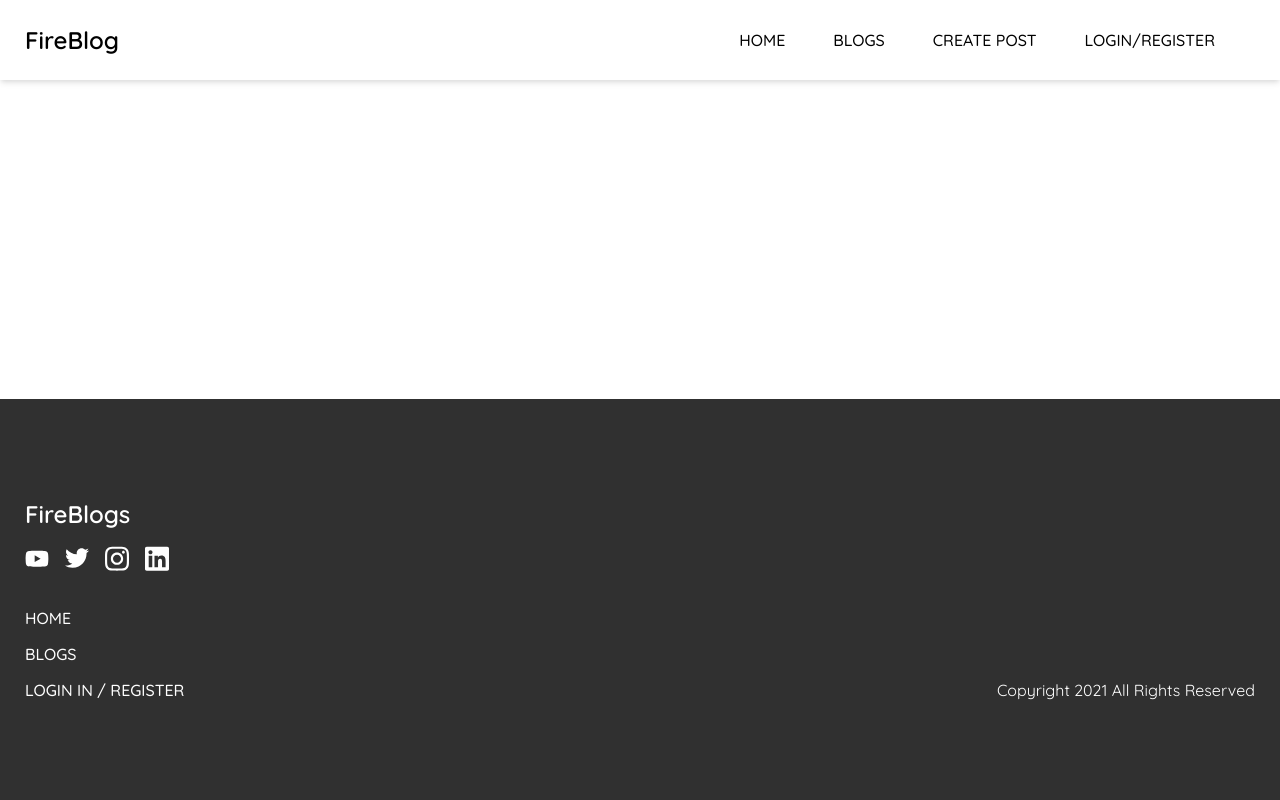
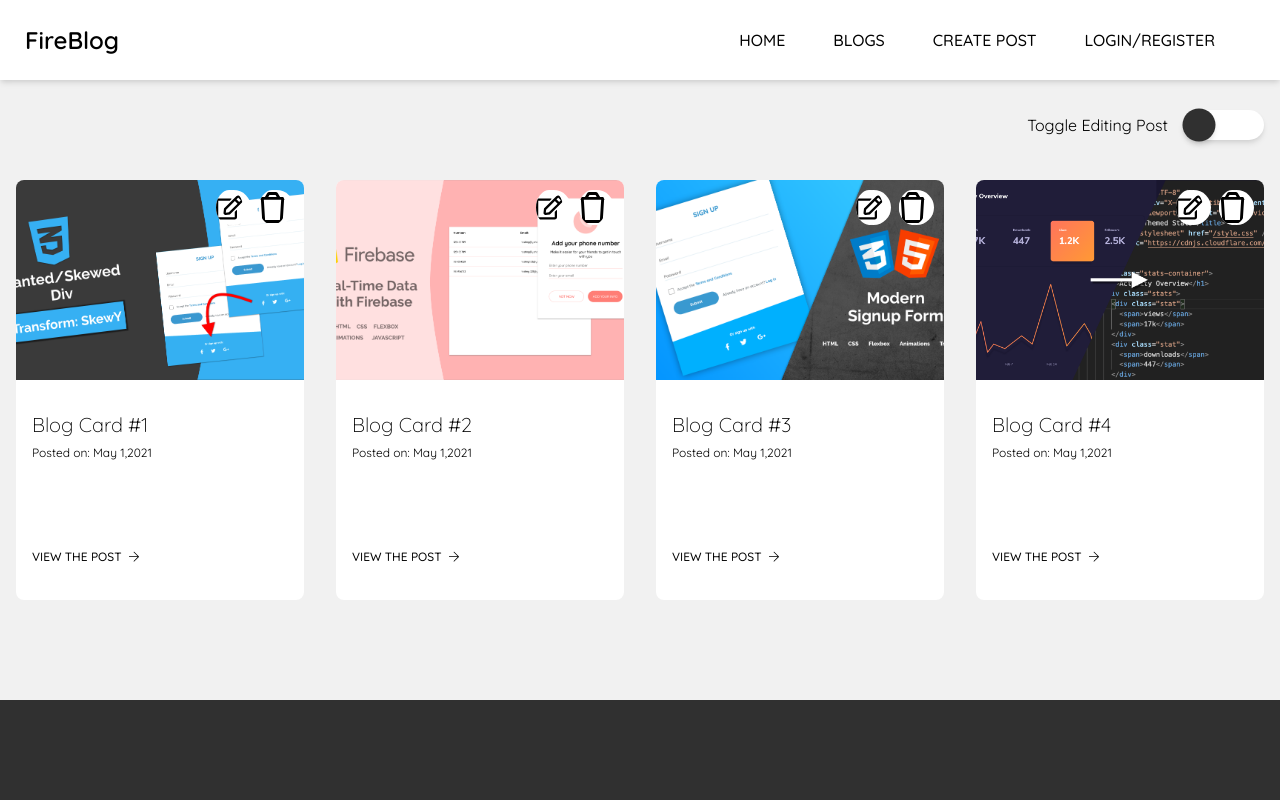
Before and after one commit to bluzeey/fireblog, a Vue app: page /blogs in a window 1280 px wide. Shown: the top 800 px of the page. Built offline with nearby package versions, Linux system fonts and the light colour scheme; what vue2-editor would draw is missing.

Commit message:
Creating the blog Page

```diff
--- a/src/App.vue
+++ b/src/App.vue
@@ -26,36 +26,86 @@
 
 <style lang="scss">
 @import url("https://fonts.googleapis.com/css2?family=Quicksand:wght@300;400;500;600;700&display=swap");
-
 * {
   margin: 0;
   padding: 0;
   box-sizing: border-box;
   font-family: "Quicksand", sans-serif;
 }
-
 .app {
   display: flex;
   flex-direction: column;
   min-height: 100vh;
 }
-
 .container {
   max-width: 1440px;
   margin: 0 auto;
 }
-
 .link {
   cursor: pointer;
   text-decoration: none;
   text-transform: uppercase;
   color: black;
 }
-
 .link-light {
   color: #fff;
 }
-
+.arrow {
+  margin-left: 8px;
+  width: 12px;
+  path {
+    fill: #000;
+  }
+}
+.arrow-light {
+  path {
+    fill: #fff;
+  }
+}
+button,
+.router-button {
+  transition: 500ms ease all;
+  cursor: pointer;
+  margin-top: 24px;
+  padding: 12px 24px;
+  background-color: #303030;
+  color: #fff;
+  border-radius: 20px;
+  border: none;
+  text-transform: uppercase;
+  &:focus {
+    outline: none;
+  }
+  &:hover {
+    background-color: rgba(48, 48, 48, 0.7);
+  }
+}
+.button-ghost {
+  color: #000;
+  padding: 0;
+  border-radius: 0;
+  margin-top: 50px;
+  font-size: 15px;
+  font-weight: 500;
+  background-color: transparent;
+  @media(min-width: 700px) {
+    margin-top: 0;
+    margin-left: auto;
+  }
+  i {
+    margin-left: 8px;
+  }
+}
+.button-light {
+  background-color: transparent;
+  border: 2px solid #fff;
+  color: #fff;
+}
+.button-inactive {
+  pointer-events: none;
+  cursor: none;
+  background-color: rgba(128, 128, 128, 0.5);
+}
 .blog-card-wrap {
   position: relative;
   padding: 80px 16px;
--- a/src/components/Navigation.vue
+++ b/src/components/Navigation.vue
@@ -9,7 +9,7 @@
       <div class="nav-links">
         <ul v-show="!mobile">
           <router-link class="link" to="#">Home</router-link>
-          <router-link class="link" to="#">Blogs</router-link>
+          <router-link class="link" to="blogs">Blogs</router-link>
           <router-link class="link" to="#">Create Post</router-link>
           <router-link class="link" to="#">Login/Register</router-link>
         </ul>
@@ -19,7 +19,7 @@
     <transition name="mobile-nav">
       <ul class="mobile-nav" v-show="mobileNav">
         <router-link class="link" to="#">Home</router-link>
-        <router-link class="link" to="#">Blogs</router-link>
+        <router-link class="link" to="blogs">Blogs</router-link>
         <router-link class="link" to="#">Create Post</router-link>
         <router-link class="link" to="#">Login/Register</router-link>
       </ul>
--- a/src/router/index.js
+++ b/src/router/index.js
@@ -1,6 +1,7 @@
 import Vue from "vue";
 import VueRouter from "vue-router";
 import Home from "../views/Home.vue";
+import Blogs from "../views/Blogs.vue"
 
 Vue.use(VueRouter);
 
@@ -9,6 +10,11 @@
     path: "/",
     name: "Home",
     component: Home,
+  },
+  {
+    path: "/blogs",
+    name: "Blogs",
+    component: Blogs,
   },
 ];
 
--- a/src/store/index.js
+++ b/src/store/index.js
@@ -5,8 +5,19 @@
 
 export default new Vuex.Store({
   state: {
+    sampleBlogCards:[
+        {blogTitle:"Blog Card #1",blogCoverPhoto:"stock-1",blogDate:"May 1,2021"},
+        {blogTitle:"Blog Card #2",blogCoverPhoto:"stock-2",blogDate:"May 1,2021"},
+        {blogTitle:"Blog Card #3",blogCoverPhoto:"stock-3",blogDate:"May 1,2021"},
+        {blogTitle:"Blog Card #4",blogCoverPhoto:"stock-4",blogDate:"May 1,2021"},
+      ],
+    editPost:null
   },
   mutations: {
+    toggleEditPost(state,payload){
+      state.editPost = payload
+      console.log(state.editPost)
+    }
   },
   actions: {
   },
--- /dev/null
+++ b/src/views/Blogs.vue
@@ -0,0 +1,80 @@
+<template>
+  <div class="blog-card-wrap">
+      <div class="blog-cards container">
+          <div class="toggle-edit">
+              <span>Toggle Editing Post</span>
+              <input type="checkbox" v-model="editPost">
+          </div>
+          <BlogCard
+            :post="post"
+            v-for="(post, index) in sampleBlogCards"
+            :key="index"
+          />
+      </div>
+  </div>
+</template>
+
+<script>
+import BlogCard from "../components/BlogCard.vue"
+export default {
+    name:"blogs",
+    components:{BlogCard},
+    computed:{
+       sampleBlogCards(){
+      return this.$store.state.sampleBlogCards
+    },
+    editPost:{
+        get(){
+            return this.$store.state.editPost
+        },
+        set(payload){
+            this.$store.commit("toggleEditPost",payload)
+        }
+    }
+    },
+}
+</script>
+
+<style lang="scss" scoped>
+.blog-cards {
+  position: relative;
+  .toggle-edit {
+    display: flex;
+    align-items: center;
+    position: absolute;
+    top: -70px;
+    right: 0;
+    span {
+      margin-right: 16px;
+    }
+    input[type="checkbox"] {
+      position: relative;
+      border: none;
+      -webkit-appearance: none;
+      background: #fff;
+      outline: none;
+      width: 80px;
+      height: 30px;
+      border-radius: 20px;
+      box-shadow: 0 4px 6px -1px rgba(0, 0, 0, 0.1), 0 2px 4px -1px rgba(0, 0, 0, 0.06);
+    }
+    input[type="checkbox"]:before {
+      content: "";
+      position: absolute;
+      width: 30px;
+      height: 30px;
+      border-radius: 20px;
+      top: 0;
+      left: 0;
+      background: #303030;
+      transform: scale(1.1);
+      transition: 750ms ease all;
+      box-shadow: 0 4px 6px -1px rgba(0, 0, 0, 0.1), 0 2px 4px -1px rgba(0, 0, 0, 0.06);
+    }
+    input:checked[type="checkbox"]:before {
+      background: #fff;
+      left: 52px;
+    }
+  }
+}
+</style>
--- a/src/views/Home.vue
+++ b/src/views/Home.vue
@@ -1,24 +1,37 @@
 <template>
   <div class="home">
     <BlogPost :post="welcomeScreen"/>
-    <BlogPost :post="post" v-for="(post,index) in sampleBlogPost" :key="index" />
+    <BlogPost :post="post" v-for="(post, index) in simpleBlogPost" :key="index"/>
     <div class="blog-card-wrap">
       <div class="container">
-        <h3>View more recent Blogs</h3>
+        <h2>View More Recent blogs</h2>
+        <div class="blog-cards">
+          <BlogCard
+            :post="post"
+            v-for="(post, index) in sampleBlogCards"
+            :key="index"
+          />
+        </div>
       </div>
-      <div class="blog-cards">
-        <BlogCards :post="post"  v-for="(post,index) in sampleBlogCards" :key="index"/>
+    </div>
+    <div class="updates">
+      <div class="container">
+        <h2>Never miss a post. Register free</h2>
+        <router-link class="router-button" to="#">
+          Register for FireBlogs <Arrow class="arrow arrow-light"/>
+        </router-link>
       </div>
     </div>
   </div>
 </template>
 
 <script>
+import Arrow from "../assets/Icons/arrow-right-light.svg";
 import BlogPost from '../components/BlogPost.vue'
-import BlogCards from '../components/BlogCard.vue'
+import BlogCard from '../components/BlogCard.vue'
 export default {
   name: "Home",
-  components: { BlogPost,BlogCards },
+  components: { BlogPost,BlogCard,Arrow },
   data(){
      return {
       welcomeScreen: {
@@ -38,13 +51,12 @@
           blogHTML: "This is a Filter blog post title!",
           blogCoverPhoto: "designed-for-everyone"
         }
-      ],
-      sampleBlogCards:[
-        {blogTitle:"Blog Card #1",blogCoverPhoto:"stock-1",blogDate:"May 1,2021"},
-        {blogTitle:"Blog Card #2",blogCoverPhoto:"stock-2",blogDate:"May 1,2021"},
-        {blogTitle:"Blog Card #3",blogCoverPhoto:"stock-3",blogDate:"May 1,2021"},
-        {blogTitle:"Blog Card #4",blogCoverPhoto:"stock-4",blogDate:"May 1,2021"},
       ]
+    }
+  },
+  computed:{
+    sampleBlogCards(){
+      return this.$store.state.sampleBlogCards
     }
   }
 };
@@ -89,4 +101,18 @@
     }
   }
 }
+.arrow{
+  margin-left:8px;
+  width:12px;
+  path{
+    fill: #000;
+  }
+}
+.arrow-light{
+  margin-left:8px;
+  width:12px;
+  path{
+    fill: #fff;
+  }
+}
 </style>
```
